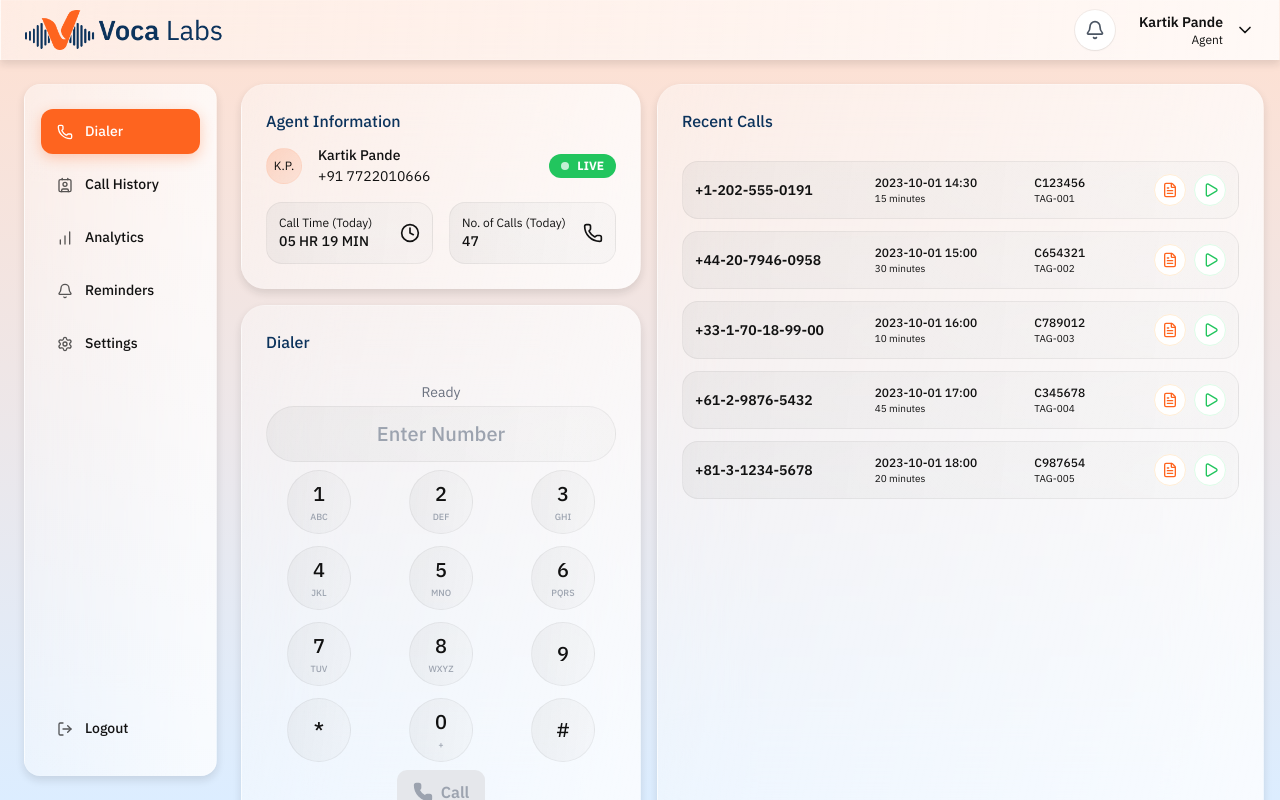
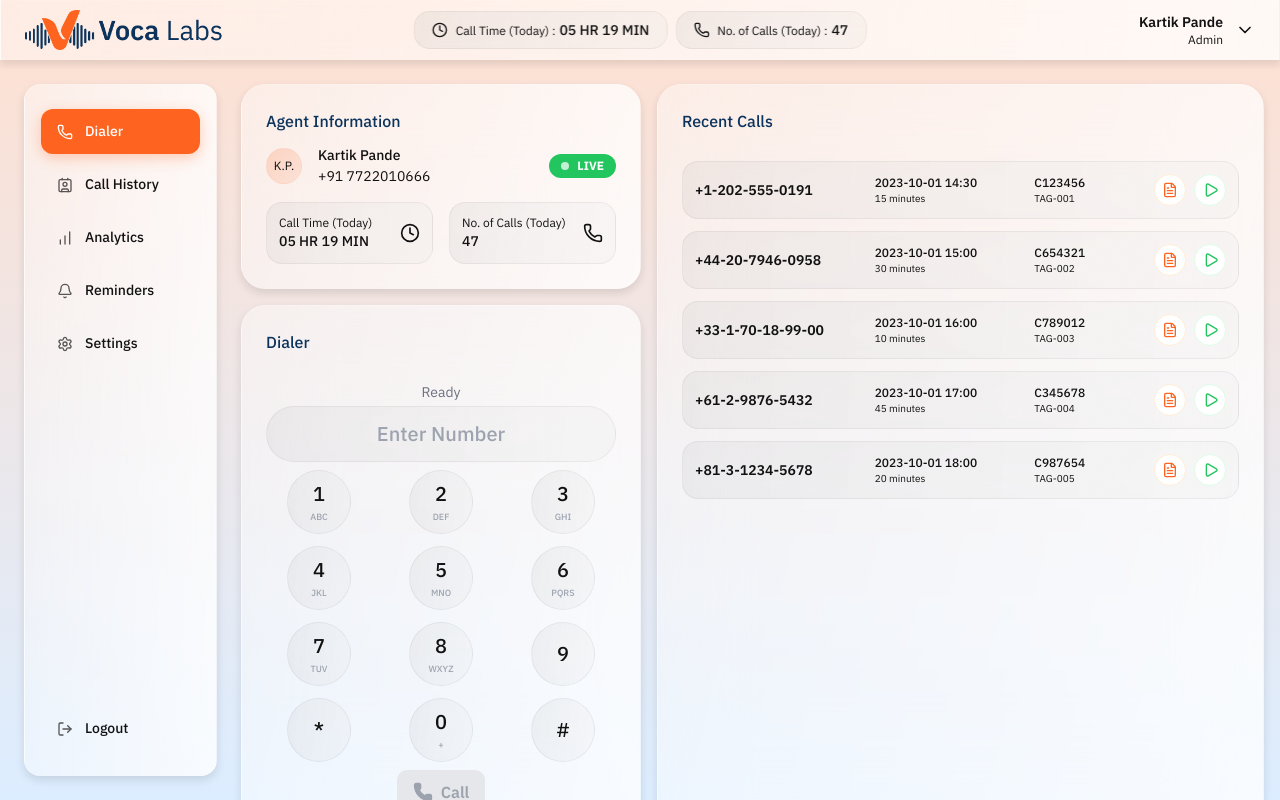
Before and after one commit to pandekartik/vocalabs, a Next.js app in the folder apps/web/: page / in a window 1280 px wide. Built offline with nearby package versions, Linux system fonts and the light colour scheme; no server answers.

Commit message:
feat: implemented role-based navigation and updated TopBar with stats

```diff
--- a/apps/web/components/layout/SideNav.tsx
+++ b/apps/web/components/layout/SideNav.tsx
@@ -1,5 +1,6 @@
 "use client";
 
+import { useEffect, useState } from "react";
 import { usePathname } from "next/navigation";
 import Link from "next/link";
 import { cn } from "@repo/ui/lib/utils";
@@ -10,6 +11,12 @@ import {
     Bell,
     Settings,
     LogOut,
+    LayoutDashboard,
+    Building2,
+    Users,
+    Shield,
+    PhoneCall,
+    Voicemail,
     type LucideIcon,
 } from "lucide-react";
 
@@ -27,7 +34,7 @@ function NavItem({ icon: Icon, label, href, isActive }: NavItemProps) {
             className={cn(
                 "flex w-full items-center gap-3 rounded-xl px-4 py-3 transition-all duration-200",
                 isActive
-                    ? "bg-[#FE641F] text-white shadow-[0px_4px_14px_0px_rgba(254,100,31,0.3)]"
+                    ? "bg-[#FE641F] text-white shadow-[0px_4px_14px_0_rgba(254,100,31,0.3)]"
                     : "text-muted-foreground hover:bg-white/50 hover:text-foreground"
             )}
         >
@@ -37,16 +44,79 @@ function NavItem({ icon: Icon, label, href, isActive }: NavItemProps) {
     );
 }
 
-export function SideNav() {
-    const pathname = usePathname();
-
-    const navItems = [
+// Menu configurations for each role
+const MENU_ITEMS = {
+    // 1. Platform Admin
+    "PLATFORM_ADMIN": [
+        { icon: LayoutDashboard, label: "Dashboard", href: "/dashboard" },
+        { icon: Building2, label: "Organizations", href: "/organizations" },
+        { icon: Users, label: "Users", href: "/users" },
+        { icon: Phone, label: "Telephony", href: "/telephony" },
+        { icon: Shield, label: "Security", href: "/security" },
+        { icon: Settings, label: "Settings", href: "/settings" },
+    ],
+    // 2. Org Admin
+    "ORG_ADMIN": [
+        { icon: LayoutDashboard, label: "Dashboard", href: "/dashboard" },
+        { icon: Users, label: "Users", href: "/users" },
+        { icon: BarChart, label: "Analytics", href: "/analytics" },
+        { icon: Settings, label: "Settings", href: "/settings" },
+    ],
+    // 3. Supervisor (MANAGER in reference, assumes SUPERVISOR here)
+    "SUPERVISOR": [
+        { icon: Phone, label: "Dialer", href: "/" },
+        { icon: Users, label: "Team", href: "/team" },
+        { icon: Voicemail, label: "Voicemails", href: "/voicemails" },
+        { icon: BarChart, label: "Analytics", href: "/analytics" },
+        { icon: Bell, label: "Reminders", href: "/reminders" },
+        { icon: Settings, label: "Settings", href: "/settings" },
+    ],
+    // 4. Agent
+    "AGENT": [
         { icon: Phone, label: "Dialer", href: "/" },
         { icon: Contact, label: "Call History", href: "/call-history" },
         { icon: BarChart, label: "Analytics", href: "/analytics" },
         { icon: Bell, label: "Reminders", href: "/reminders" },
         { icon: Settings, label: "Settings", href: "/settings" },
-    ];
+    ],
+};
+
+type UserRole = keyof typeof MENU_ITEMS;
+
+export function SideNav() {
+    const pathname = usePathname();
+    const [role, setRole] = useState<UserRole | null>(null);
+
+    useEffect(() => {
+        try {
+            // Fetch role from localStorage similar to reference code
+            const userStr = localStorage.getItem("user");
+            if (userStr) {
+                const user = JSON.parse(userStr);
+                const userRole = user?.role?.toUpperCase();
+
+                // Map "MANAGER" from reference to "SUPERVISOR" if needed,
+                // or just accept strictly what's in local storage.
+                // Assuming the new roles will be set correctly in the backend/login.
+                // For fallback/compatibility:
+                if (userRole === 'MANAGER') setRole('SUPERVISOR');
+                else if (MENU_ITEMS[userRole as UserRole]) {
+                    setRole(userRole as UserRole);
+                } else {
+                    // Default fallback or handle unknown roles
+                    setRole('AGENT');
+                }
+            } else {
+                // Default to AGENT if not logged in (for now/dev)
+                setRole('AGENT');
+            }
+        } catch (e) {
+            console.error("Failed to parse user role", e);
+            setRole('AGENT');
+        }
+    }, []);
+
+    const navItems = role ? MENU_ITEMS[role] : [];
 
     return (
         <aside className="fixed left-6 top-[84px] h-[calc(100vh-108px)] w-[193px] shrink-0">
--- a/apps/web/components/layout/TopBar.tsx
+++ b/apps/web/components/layout/TopBar.tsx
@@ -1,6 +1,6 @@
 "use client";
 
-import { Bell, ChevronDown } from "lucide-react";
+import { Bell, ChevronDown, Clock, Phone } from "lucide-react";
 
 import Image from "next/image";
 
@@ -24,15 +24,40 @@ export function TopBar() {
         <header className="flex h-[60px] w-full items-center justify-between border border-white/10 px-6 py-3 shadow-[0_4px_8px_0_rgba(26,26,26,0.12)] backdrop-blur-[42px]" style={{ background: "linear-gradient(95deg, rgba(255, 255, 255, 0.40) 0%, rgba(255, 255, 255, 0.80) 100%)" }}>
             <Logo />
 
+            {/* Center Stats */}
+            <div className="absolute left-1/2 top-1/2 -translate-x-1/2 -translate-y-1/2 flex items-center gap-2">
+
+                {/* Call Time Stats */}
+                <div
+                    className="flex items-center gap-2 rounded-2xl border border-[rgba(17,17,17,0.05)] px-[17px] py-[8px] backdrop-blur-[42px]"
+                    style={{ background: "linear-gradient(123.7deg, rgba(17, 17, 17, 0.05) 4.09%, rgba(17, 17, 17, 0.02) 105.58%)" }}
+                >
+                    <Clock className="h-4 w-4 text-[#111]" />
+                    <div className="flex items-baseline gap-1">
+                        <span className="font-sans text-xs font-normal text-[#111]">Call Time (Today) :</span>
+                        <span className="font-sans text-sm font-medium text-[#111]">05 HR 19 MIN</span>
+                    </div>
+                </div>
+
+                {/* Call Count Stats */}
+                <div
+                    className="flex items-center gap-2 rounded-2xl border border-[rgba(17,17,17,0.05)] px-[17px] py-[8px] backdrop-blur-[42px]"
+                    style={{ background: "linear-gradient(116.8deg, rgba(17, 17, 17, 0.05) 4.09%, rgba(17, 17, 17, 0.02) 105.58%)" }}
+                >
+                    <Phone className="h-4 w-4 text-[#111]" />
+                    <div className="flex items-baseline gap-1">
+                        <span className="font-sans text-xs font-normal text-[#111]">No. of Calls (Today) :</span>
+                        <span className="font-sans text-sm font-medium text-[#111]">47</span>
+                    </div>
+                </div>
+
+            </div>
+
             <div className="flex items-center gap-6">
-                <button className="flex h-10 w-10 items-center justify-center rounded-full bg-white shadow-sm ring-1 ring-black/5 hover:bg-gray-50">
-                    <Bell className="h-5 w-5 text-gray-600" />
-                </button>
-
                 <div className="flex items-center gap-3">
                     <div className="text-right">
                         <p className="text-sm font-semibold text-foreground">Kartik Pande</p>
-                        <p className="text-xs text-muted-foreground">Agent</p>
+                        <p className="text-xs text-muted-foreground">Admin</p>
                     </div>
                     <button className="text-muted-foreground hover:text-foreground">
                         <ChevronDown className="h-5 w-5" />
```
